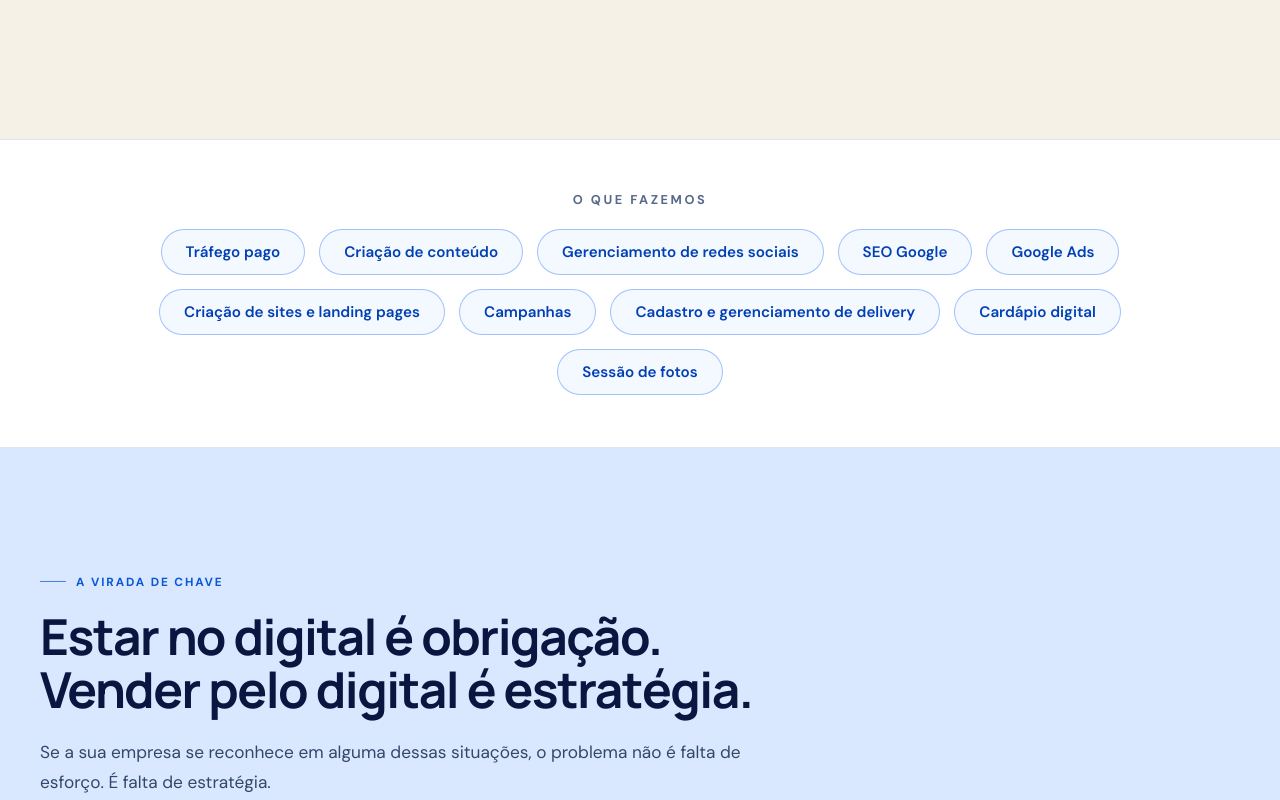
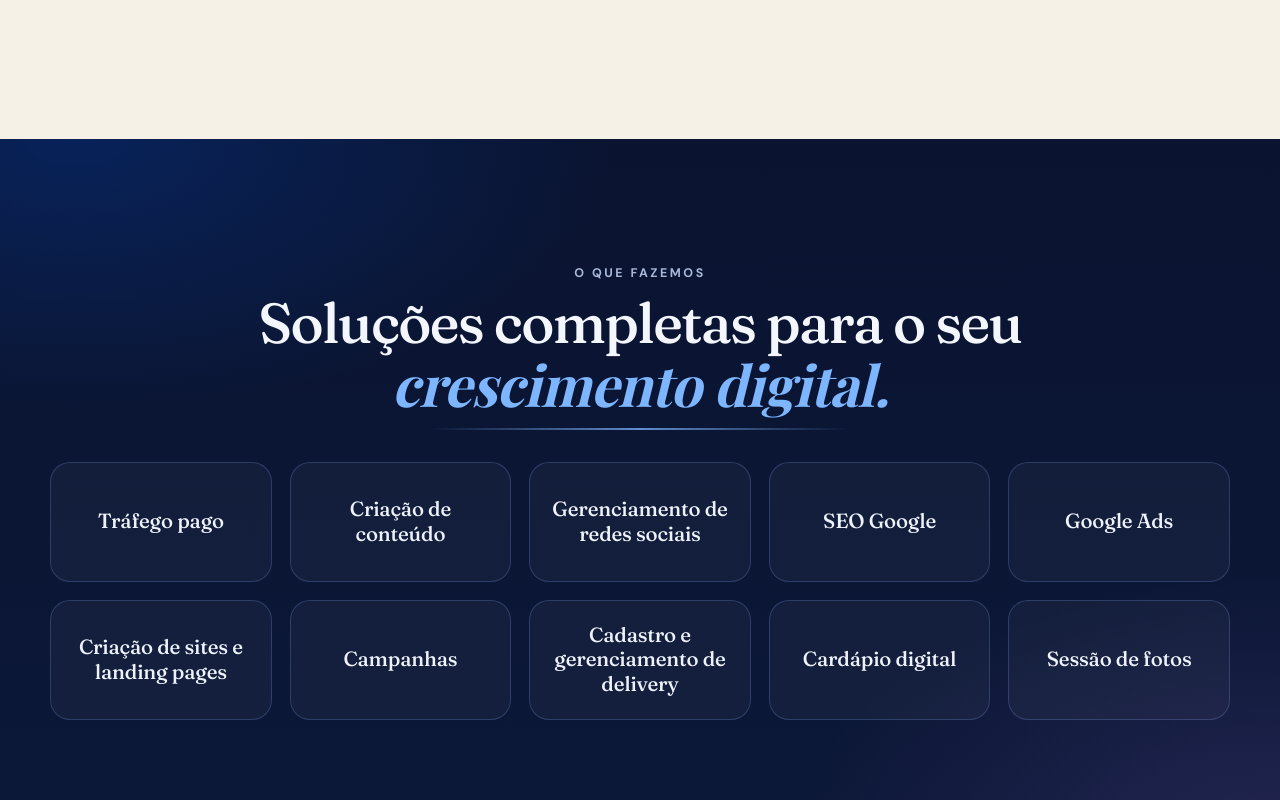
Before and after one commit to raiana77hits/humanizemarketingdigital, a plain HTML site: page index.html in a window 1280 px wide. Shown: the part 1620-2420 px from the top of the page. Drawn offline with nearby package versions, Linux system fonts and the light colour scheme; no server answers; animation ran at ten frames a second; a web font is replaced by a local one.

Commit message:
Seção 'O que fazemos': 'Soluções completas para o seu crescimento digital' com 10 cartões de serviços sobre fundo azul-marinho suave com brilhos azul e lilás
Co-Authored-By: Claude Sonnet 5.5 <noreply@anthropic.com>
Claude-Session: https://claude.ai/code/session_01QqojUh1fDsNiDMpA9zWfkV

```diff
--- a/index.html
+++ b/index.html
@@ -980,13 +980,34 @@ h1,h2,h3,h4{font-family:Manrope,system-ui,Arial,sans-serif;color:var(--text);lin
   #alem .alem-btn{flex:1 1 auto;justify-content:center}
 }
 
-/* ============================ FAIXA DE SERVIÇOS ============================ */
-#servicos{padding-block:clamp(28px,4.5vw,52px);border-block:1px solid var(--line);background:#fff}
-#servicos .srv-label{margin:0 0 clamp(14px,2vw,22px);text-align:center;font:700 clamp(.68rem,1.5vw,.8rem)/1.2 "DM Sans",system-ui,sans-serif;letter-spacing:.2em;text-transform:uppercase;color:var(--muted)}
-#servicos .srv-list{list-style:none;margin:0 auto;padding:0;display:flex;flex-wrap:wrap;justify-content:center;gap:clamp(8px,1.2vw,14px);max-width:1100px}
-#servicos .srv-btn{display:inline-flex;align-items:center;min-height:46px;padding:0 clamp(16px,2vw,24px);border-radius:999px;border:1.5px solid rgba(0,93,252,.35);background:#f4f8ff;color:#0040b5;
-  font:600 clamp(.82rem,1.25vw,.95rem)/1.2 "DM Sans",system-ui,sans-serif;text-decoration:none;transition:background .25s,color .25s,border-color .25s,transform .25s}
-#servicos .srv-btn:hover,#servicos .srv-btn:focus-visible{background:#005dfc;border-color:#005dfc;color:#fff;transform:translateY(-2px)}
+/* ============================ O QUE FAZEMOS (SOLUÇÕES) ============================ */
+#servicos{position:relative;overflow:hidden;color:#eef3fb;
+  min-height:calc(100svh - 92px);display:flex;flex-direction:column;justify-content:center;
+  padding-block:clamp(26px,5svh,64px);
+  background:
+    radial-gradient(60% 55% at 6% 0%,rgba(0,93,252,.20),transparent 70%),
+    radial-gradient(55% 55% at 100% 100%,rgba(176,120,235,.14),transparent 70%),
+    linear-gradient(180deg,#0a1431 0%,#0c1838 100%)}
+#servicos .srv-head{text-align:center;margin-bottom:clamp(18px,4svh,46px)}
+#servicos .srv-eyebrow{margin:0 0 clamp(8px,1.6svh,16px);font:700 clamp(.66rem,1.4vw,.78rem)/1.2 "DM Sans",system-ui,sans-serif;letter-spacing:.2em;text-transform:uppercase;color:#a9b8d8}
+#servicos .srv-title{margin:0;font-family:"Fraunces","Playfair Display",Georgia,serif;font-weight:500;letter-spacing:-.03em;line-height:1.08;
+  font-size:clamp(1.7rem,min(4.4vw,8svh),3.8rem);color:#f3f6fc}
+#servicos .srv-title span{display:block}
+#servicos .srv-title em{font-family:"Playfair Display",Georgia,serif;font-style:italic;font-weight:500;color:#7db6ff;letter-spacing:-.015em}
+#servicos .srv-title em::after{content:"";display:block;width:min(62%,420px);height:2px;margin:clamp(6px,1.2svh,12px) auto 0;border-radius:2px;
+  background:linear-gradient(90deg,transparent,rgba(125,182,255,.75),transparent)}
+#servicos .srv-grid{list-style:none;margin:0 auto;padding:0;max-width:1180px;display:grid;grid-template-columns:repeat(5,minmax(0,1fr));gap:clamp(10px,1.4vw,18px)}
+#servicos .srv-card{display:flex;align-items:center;justify-content:center;text-align:center;height:100%;min-height:clamp(78px,15svh,132px);padding:12px clamp(10px,1.4vw,18px);
+  border-radius:clamp(14px,1.6vw,20px);border:1px solid rgba(140,175,255,.22);background:rgba(255,255,255,.035);
+  font:500 clamp(.92rem,min(1.6vw,2.8svh),1.3rem)/1.2 "Fraunces","Playfair Display",Georgia,serif;letter-spacing:-.01em;color:#eef3fb;text-decoration:none;
+  transition:background .3s,border-color .3s,transform .3s,box-shadow .3s}
+#servicos .srv-card:hover,#servicos .srv-card:focus-visible{background:rgba(0,93,252,.16);border-color:rgba(160,190,255,.6);transform:translateY(-3px);box-shadow:0 14px 34px rgba(0,40,140,.35),0 0 0 1px rgba(176,120,235,.18)}
+@media (max-width:900px){
+  #servicos{min-height:0}
+  #servicos .srv-grid{grid-template-columns:repeat(2,minmax(0,1fr))}
+  #servicos .srv-title{font-size:clamp(1.6rem,7.4vw,2.4rem)}
+  #servicos .srv-card{min-height:78px;font-size:.98rem}
+}
 </style>
 </head>
 <body>
@@ -1095,21 +1116,24 @@ h1,h2,h3,h4{font-family:Manrope,system-ui,Arial,sans-serif;color:var(--text);lin
     </div>
   </section>
 
-  <!-- ============================ O QUE FAZEMOS (FAIXA DE SERVIÇOS) ============================ -->
-  <section class="theme-light" id="servicos" aria-label="O que a Humanize faz">
+  <!-- ============================ O QUE FAZEMOS ============================ -->
+  <section id="servicos" aria-labelledby="servicos-titulo">
     <div class="wrap">
-      <p class="srv-label">O que fazemos</p>
-      <ul class="srv-list">
-        <li><a class="srv-btn" href="servico-trafego-pago.html">Tráfego pago</a></li>
-        <li><a class="srv-btn" href="servico-criacao-de-conteudo.html">Criação de conteúdo</a></li>
-        <li><a class="srv-btn" href="servico-redes-sociais.html">Gerenciamento de redes sociais</a></li>
-        <li><a class="srv-btn" href="servico-seo-google.html">SEO Google</a></li>
-        <li><a class="srv-btn" href="servico-google-ads.html">Google Ads</a></li>
-        <li><a class="srv-btn" href="servico-sites-e-landing-pages.html">Criação de sites e landing pages</a></li>
-        <li><a class="srv-btn" href="servico-campanhas.html">Campanhas</a></li>
-        <li><a class="srv-btn" href="servico-delivery.html">Cadastro e gerenciamento de delivery</a></li>
-        <li><a class="srv-btn" href="servico-cardapio-digital.html">Cardápio digital</a></li>
-        <li><a class="srv-btn" href="servico-sessao-de-fotos.html">Sessão de fotos</a></li>
+      <div class="srv-head">
+        <p class="srv-eyebrow">O que fazemos</p>
+        <h2 class="srv-title" id="servicos-titulo"><span>Soluções completas para o seu</span><span><em>crescimento digital.</em></span></h2>
+      </div>
+      <ul class="srv-grid">
+        <li><a class="srv-card" href="servico-trafego-pago.html">Tráfego pago</a></li>
+        <li><a class="srv-card" href="servico-criacao-de-conteudo.html">Criação de conteúdo</a></li>
+        <li><a class="srv-card" href="servico-redes-sociais.html">Gerenciamento de redes sociais</a></li>
+        <li><a class="srv-card" href="servico-seo-google.html">SEO Google</a></li>
+        <li><a class="srv-card" href="servico-google-ads.html">Google Ads</a></li>
+        <li><a class="srv-card" href="servico-sites-e-landing-pages.html">Criação de sites e landing pages</a></li>
+        <li><a class="srv-card" href="servico-campanhas.html">Campanhas</a></li>
+        <li><a class="srv-card" href="servico-delivery.html">Cadastro e gerenciamento de delivery</a></li>
+        <li><a class="srv-card" href="servico-cardapio-digital.html">Cardápio digital</a></li>
+        <li><a class="srv-card" href="servico-sessao-de-fotos.html">Sessão de fotos</a></li>
       </ul>
     </div>
   </section>
```
